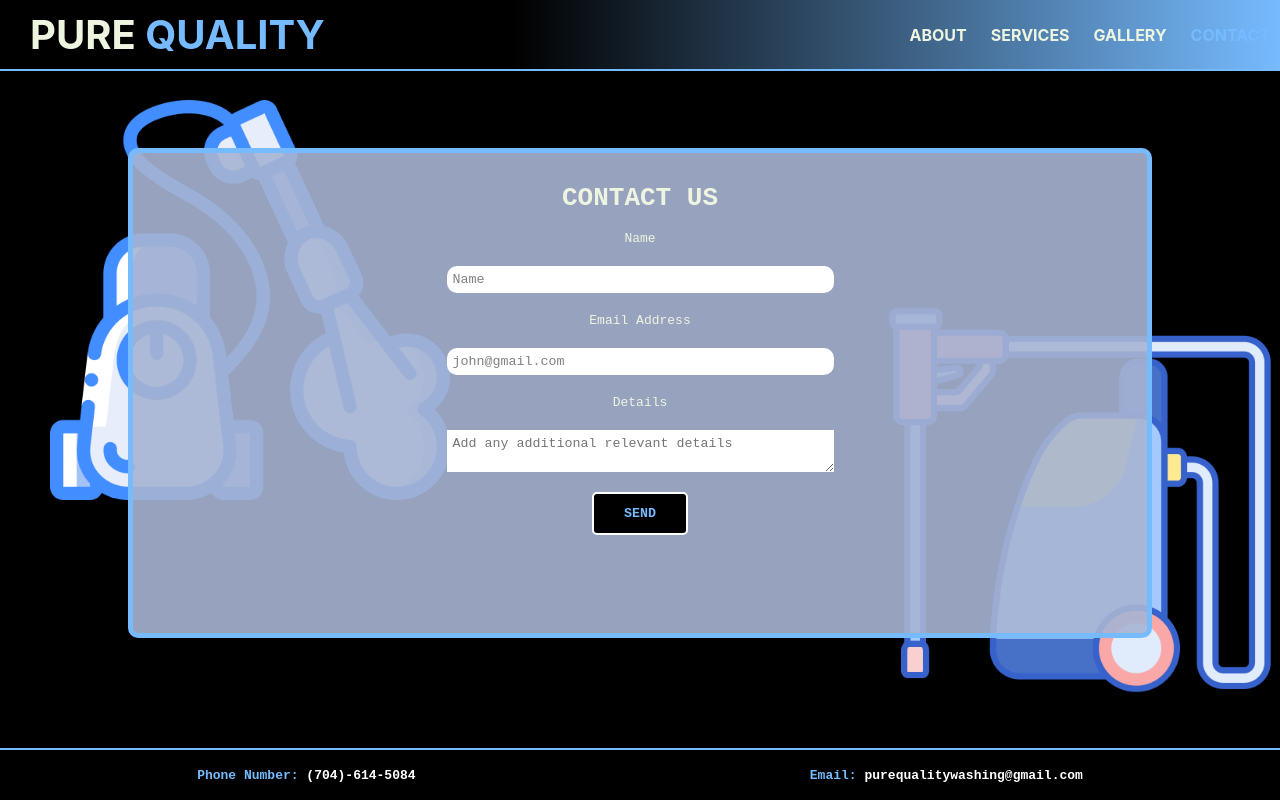
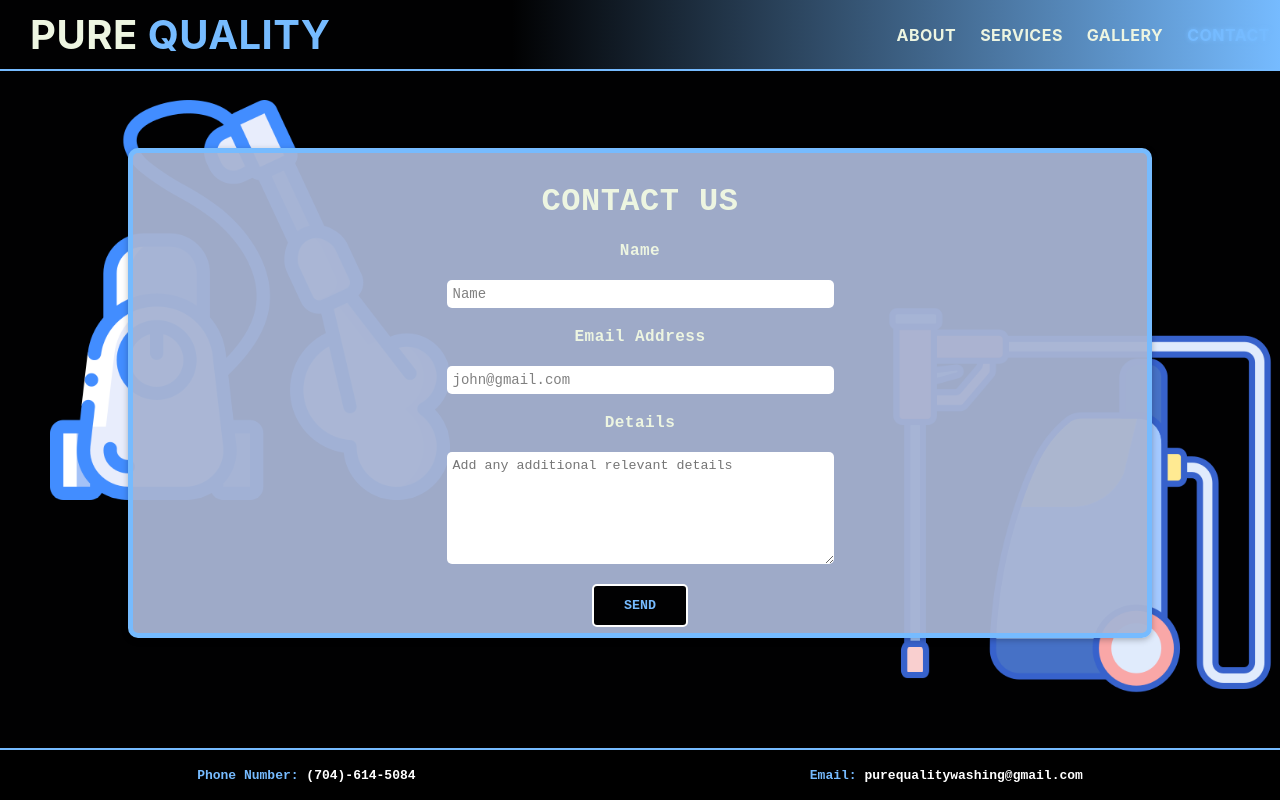
Before and after one commit to JeremeyHansen/adgboasd, a React (Create React App) app: page /contact in a window 1280 px wide. Built offline with nearby package versions, Linux system fonts and the light colour scheme.

Commit message:
bunch of small css changes, like font size color letter spacing and removed over scroll

```diff
--- a/src/components/Services.js
+++ b/src/components/Services.js
@@ -1,4 +1,4 @@
-import '../css/service.css'
+import "../css/service.css";
 import PressureWasher from "../pressure-washer.png";
 import PressureWasher2 from "../pressure-washer (3).png";
 import { Link } from "react-router-dom";
@@ -13,7 +13,9 @@ export default function Services() {
         <div className="first-div">
           <h3 class="animate__animated animate__rotateInDownLeft">
             Pressure Cleaning
+            <hr></hr>
           </h3>
+
           <div className="service-div">
             <p class="animate__animated animate__fadeInLeftBig">Residential</p>
             <p class="animate__animated animate__fadeInLeftBig">Commercial</p>
@@ -23,7 +25,10 @@ export default function Services() {
           </div>
         </div>
         <div className="second-div">
-          <h3 class="animate__animated animate__fadeInDown">Window Washing</h3>
+          <h3 class="animate__animated animate__fadeInDown">
+            Window Washing
+            <hr></hr>
+          </h3>
           <div className="service-div">
             <p class="animate__animated animate__fadeInUpBig">Residential</p>
             <p class="animate__animated animate__fadeInUpBig">Commercial</p>
@@ -32,6 +37,7 @@ export default function Services() {
         <div className="final-div">
           <h3 class="animate__animated animate__rotateInDownRight">
             Soft Cleaning
+            <hr></hr>
           </h3>
           <div className="service-div">
             <p class="animate__animated animate__fadeInRightBig">Residential</p>
@@ -41,14 +47,24 @@ export default function Services() {
       </div>
       <div className="button-div">
         <Link to="/contact">
-          <button class="animate__animated animate__fadeInUpBig">Contact For A Free Quote</button>
+          <button class="animate__animated animate__fadeInUpBig">
+            Contact For A Free Quote
+          </button>
         </Link>
       </div>
       <div className="left-image-div">
-        <img alt="clean" class="animate__animated animate__fadeInBottomLeft" src={PressureWasher}></img>
+        <img
+          alt="clean"
+          class="animate__animated animate__fadeInBottomLeft"
+          src={PressureWasher}
+        ></img>
       </div>
       <div className="right-image-div">
-        <img alt="clean" class="animate__animated animate__fadeInBottomRight" src={PressureWasher2}></img>
+        <img
+          alt="clean"
+          class="animate__animated animate__fadeInBottomRight"
+          src={PressureWasher2}
+        ></img>
       </div>
     </div>
   );
--- a/src/css/about.css
+++ b/src/css/about.css
@@ -9,9 +9,13 @@
 
 .about-container h1{
     text-transform: uppercase;
+    color: #edf5e1;
+    letter-spacing: 0.03rem;
+    font-size: 36px;
 }
 
 .text-about{
+    box-shadow: 0 2px 6px rgba(0, 0, 0, 0.26);
     background-color: rgba(36, 53, 95, 0.9);
     border-color: white;
     border-width: 5px;
--- a/src/css/contact.css
+++ b/src/css/contact.css
@@ -6,7 +6,8 @@
     margin-top: 6%;
     margin-left: 10%;
     margin-right: 10%;
-    background-color: rgba(167, 180, 211, 0.9);
+    background-color: rgba(167, 180, 211, 0.95);
+    box-shadow: 0 2px 6px rgba(0, 0, 0, 0.26);
     display: flex;
     flex-direction: column;
     color: #edf5e1;
@@ -18,6 +19,15 @@
     font-family: monospace;
     text-transform: uppercase;
     margin-top: 3%;
+    letter-spacing: 0.03rem;
+    font-size: 32px;
+  }
+
+  .contact-container label {
+    font-size: 16px;
+    color: #edf5e1;
+    font-weight: bold;
+    letter-spacing: 0.03rem;
   }
   .contact-form {
     height: 60vh;
@@ -28,16 +38,18 @@
 
   .contact-form input {
     width: 375px;
+    font-size: 14px;
     font-family: "Courier New", Courier, monospace;
     border-style: none;
-    border-radius: 10px;
+    border-radius: 5px;
     padding: 6px;
     margin-top: 20px;
     margin-bottom: 20px;
   }
   .contact-form textarea {
     width: 375px;
-
+    height: 100px;
+    border-radius: 5px;
     font-family: "Courier New", Courier, monospace;
     border-style: none;
     padding: 6px;
@@ -64,13 +76,13 @@
     color: #76bbff;
     text-transform: uppercase;
     font-family: "Courier New", Courier, monospace;
-    background-color: rgb(0, 0, 0);
+    background-color: #010102;
     transition: linear 0.3s;
     font-weight: bold;
   }
 
   .send-btn:hover {
-    color: rgb(0, 0, 0);
+    color: #010102;
     background-color: #76bbff;
     box-shadow: 0 0 10px #76bbff, 0 0 20px #76bbff;
     cursor: pointer;
@@ -79,10 +91,10 @@
 
 @media only screen and (max-width: 480px) {
   .contact-form textarea {
-    width: 180px;
+    width: 200px;
   }
   .contact-form input {
-    width: 180px;
+    width: 200px;
   }
   .contact-form {
     height: 60vh;
@@ -92,7 +104,7 @@
   }
   .contact-container {
     border: solid 5px #76bbff;
-    border-radius: 10px;
+    border-radius: 5px;
     height: 65vh;
     margin-top: 10%;
     margin-left: 10%;
--- a/src/css/home.css
+++ b/src/css/home.css
@@ -3,7 +3,7 @@
 
     .home-container{
         width: 100%;
-        color: white;
+        color: #edf5e1;
         text-align: center;
         display: flex;
         justify-content: center;
@@ -31,6 +31,7 @@
         left: 15%;
         width: 40%;
         text-align: left;
+        color: #edf5e1;
     }
 
     .home-image-container{
@@ -50,7 +51,7 @@
 @media only screen and (max-width: 480px) {
     .home-container{
         width: 100%;
-        color: white;
+        color: #edf5e1;
         text-align: right;
         display: flex;
         justify-content: center;
--- a/src/css/navbar.css
+++ b/src/css/navbar.css
@@ -13,7 +13,9 @@
     align-items: stretch;
     padding: 10px;
     color: #edf5e1;
-    background-image: linear-gradient(to right, black 40%, #76bbff);
+    letter-spacing: 0.03rem;
+    background-image: linear-gradient(to right, #010102 40%, #76bbff);
+
 
   }
 
@@ -86,6 +88,7 @@
   .nav li.active {
     border-radius: 6px;
     color: #76bbff;
+    filter: drop-shadow(0px 0px 2px #76bbff);
   }
 
   .quality {
@@ -130,6 +133,7 @@
     background-color: white;
     justify-content: center;
     width: 50%;
+
     text-align: right;
     background-color: inherit;
     display: grid;
@@ -139,8 +143,10 @@
 
   .mobile-nav li{
     text-align: right;
+    list-style-type: none;
     width: 130px;
     border-style: solid;
+    font-size: 18px;
     border-color: #edf5e1;
     border-width: 0 0px 2px 0px;
   }
--- a/src/css/service.css
+++ b/src/css/service.css
@@ -9,11 +9,16 @@
 
 .service-container h3{
     color: #76bbff;
-    text-decoration: underline;
     text-transform: uppercase;
     font-size: 1.3rem;
 }
 
+.service-container hr{
+width: 75%;
+border-color: #76bbff;
+
+
+}
 
 .first-div {
     width: 33%;
@@ -46,7 +51,9 @@
     overflow: hidden;
 }
 .service-container1 h1{
-    color: white;
+    color: #edf5e1;
+    letter-spacing: 0.03rem;
+    font-size: 36px;
     text-align: center;
     text-transform: uppercase
 }
@@ -98,6 +105,7 @@
 }
 @media only screen and (max-width: 480px) {
     .service-container{
+        overflow-x: hidden;
         display: block;
         color: white;
         text-align: center;
--- a/src/index.css
+++ b/src/index.css
@@ -5,7 +5,9 @@ body {
     sans-serif;
   -webkit-font-smoothing: antialiased;
   -moz-osx-font-smoothing: grayscale;
-  background-color: black;
+  background-color: #010102;
+  scroll-behavior: smooth;
+  overscroll-behavior: none;
 }
 
 code {
```
Also changed, not shown: public/manifest.json.
